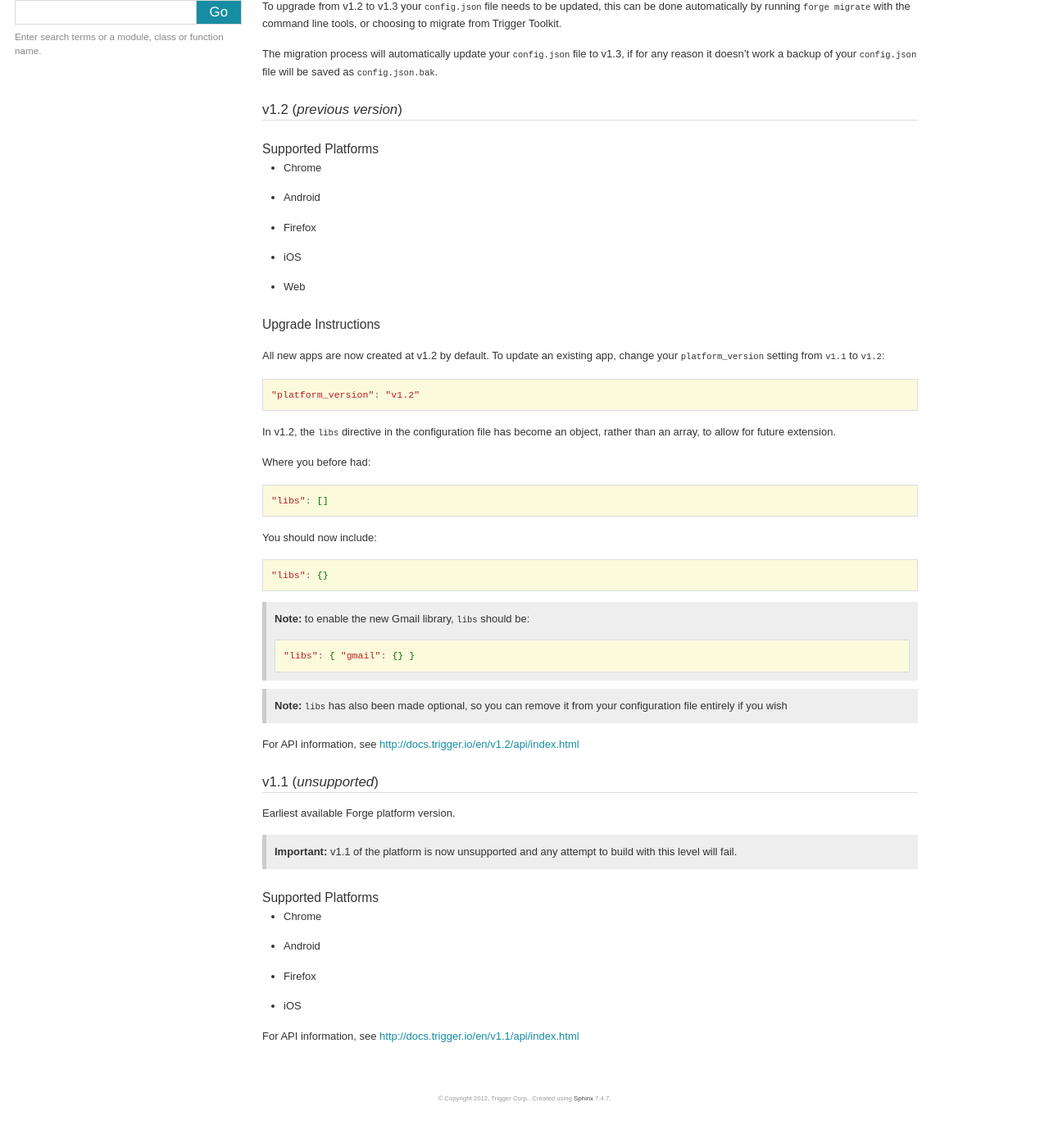
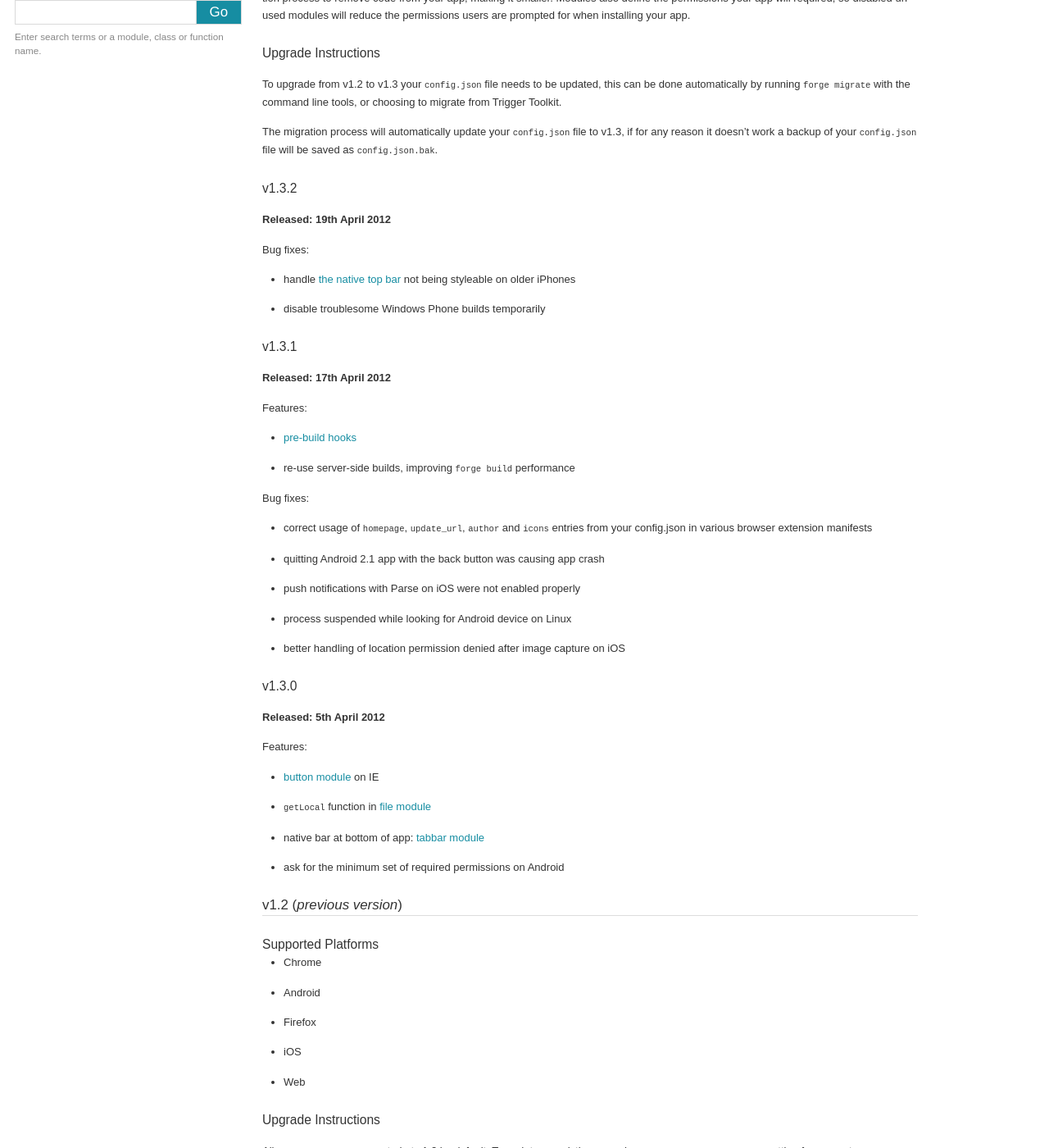
Before and after one commit to trigger-corp/Forge-Documentation, a Sphinx documentation site: the page built from source/release-notes.rst, in a window 1280 px wide and 1400 px high, scrolled down 741 px. Shown: the whole window at 82% size. Built offline with Sphinx 7.4.7, drawn with Linux system fonts in a browser that asks for light colours; some web fonts are replaced; before the commit the page ends 2110 px from its top, so only the background shows below that; some of the changed text lies outside the part shown.

Commit message:
update release notes

```diff
--- a/source/release-notes.rst
+++ b/source/release-notes.rst
@@ -4,6 +4,8 @@ Release Notes
 ===============================================================================
 
 This file contains information about new features and capabilities of Forge versions, along with migration information for how to upgrade from one level to another.
+
+In your ``config.json`` file, you can use a major version (like ``v1.3``), which means you will receive rolling updates and fixes, or you can use a minor version (like ``v1.3.2``), which will only be updated with critical fixes and security patches.
 
 v1.3 (*current version*)
 -------------------------------------------------------------------------------
@@ -31,6 +34,43 @@ Upgrade Instructions
 To upgrade from v1.2 to v1.3 your ``config.json`` file needs to be updated, this can be done automatically by running ``forge migrate`` with the command line tools, or choosing to migrate from Trigger Toolkit.
 
 The migration process will automatically update your ``config.json`` file to v1.3, if for any reason it doesn't work a backup of your ``config.json`` file will be saved as ``config.json.bak``.
+
+v1.3.2
+~~~~~~~~~~~~~~~~~~~~~~~~~~~~~~~~~~~~~~~~~~~~~~~~~~~~~~~~~~~~~~~~~~~~~~~~~~~~~~~~
+**Released: 19th April 2012**
+
+Bug fixes:
+
+- handle :ref:`the native top bar<modules-topbar>` not being styleable on older iPhones
+- disable troublesome Windows Phone builds temporarily
+
+v1.3.1
+~~~~~~~~~~~~~~~~~~~~~~~~~~~~~~~~~~~~~~~~~~~~~~~~~~~~~~~~~~~~~~~~~~~~~~~~~~~~~~~~
+**Released: 17th April 2012**
+
+Features:
+
+- :ref:`pre-build hooks<tools-hooks>`
+- re-use server-side builds, improving ``forge build`` performance
+
+Bug fixes:
+
+- correct usage of ``homepage``, ``update_url``, ``author`` and ``icons`` entries from your config.json in various browser extension manifests
+- quitting Android 2.1 app with the back button was causing app crash
+- push notifications with Parse on iOS were not enabled properly
+- process suspended while looking for Android device on Linux
+- better handling of location permission denied after image capture on iOS
+
+v1.3.0
+~~~~~~~~~~~~~~~~~~~~~~~~~~~~~~~~~~~~~~~~~~~~~~~~~~~~~~~~~~~~~~~~~~~~~~~~~~~~~~~~
+**Released: 5th April 2012**
+
+Features:
+
+- :ref:`button module <modules-button>` on IE
+- ``getLocal`` function in :ref:`file module <modules-file>`
+- native bar at bottom of app: :ref:`tabbar module <modules-tabbar>`
+- ask for the minimum set of required permissions on Android
 
 v1.2 (*previous version*)
 -------------------------------------------------------------------------------
@@ -68,18 +108,3 @@ You should now include::
 .. note:: ``libs`` has also been made optional, so you can remove it from your configuration file entirely if you wish
 
 For API information, see http://docs.trigger.io/en/v1.2/api/index.html
-
-v1.1 (*unsupported*)
--------------------------------------------------------------------------------
-Earliest available Forge platform version.
-
-.. important:: v1.1 of the platform is now unsupported and any attempt to build with this level will fail.
-
-Supported Platforms
-~~~~~~~~~~~~~~~~~~~~~~~~~~~~~~~~~~~~~~~~~~~~~~~~~~~~~~~~~~~~~~~~~~~~~~~~~~~~~~~
-* Chrome
-* Android
-* Firefox
-* iOS
-
-For API information, see http://docs.trigger.io/en/v1.1/api/index.html
```
Also changed, not shown: other parts of source/release-notes.rst (+2 -1 lines).
